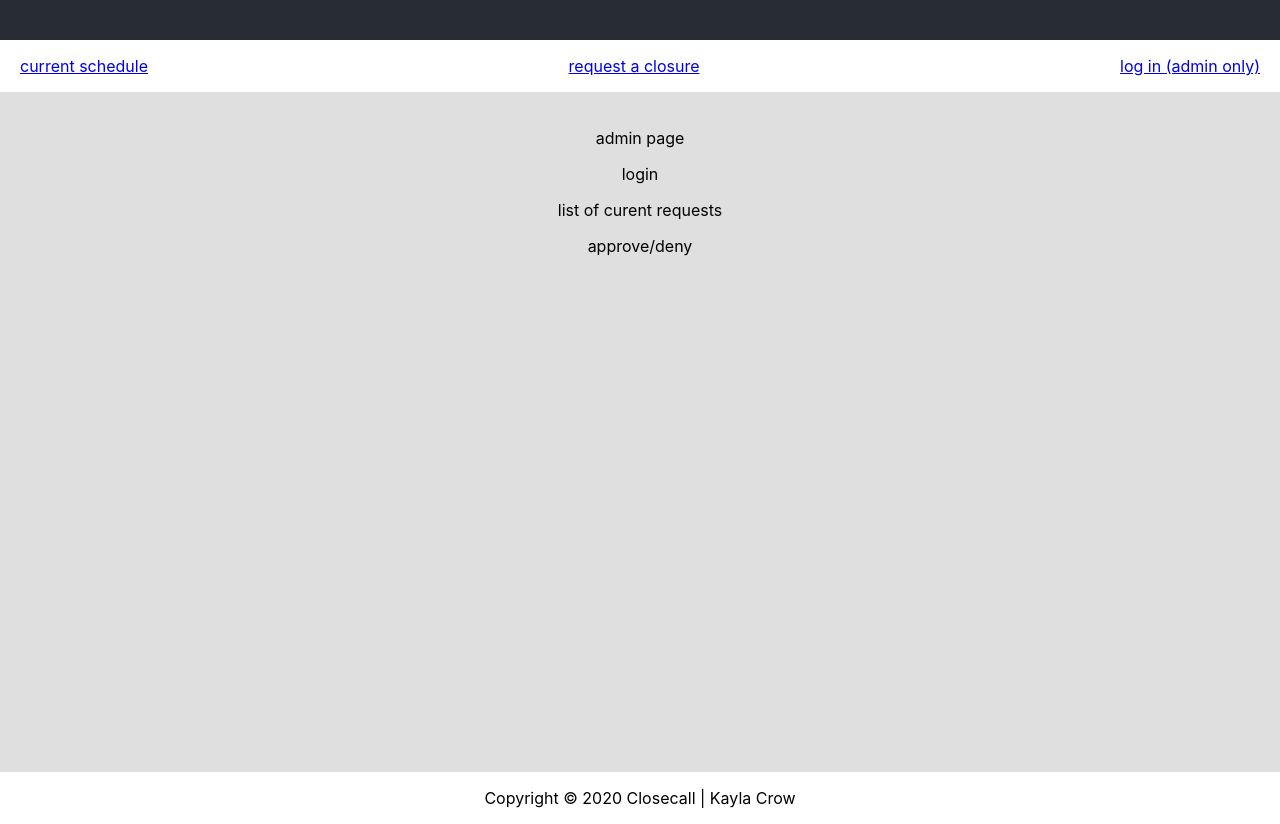
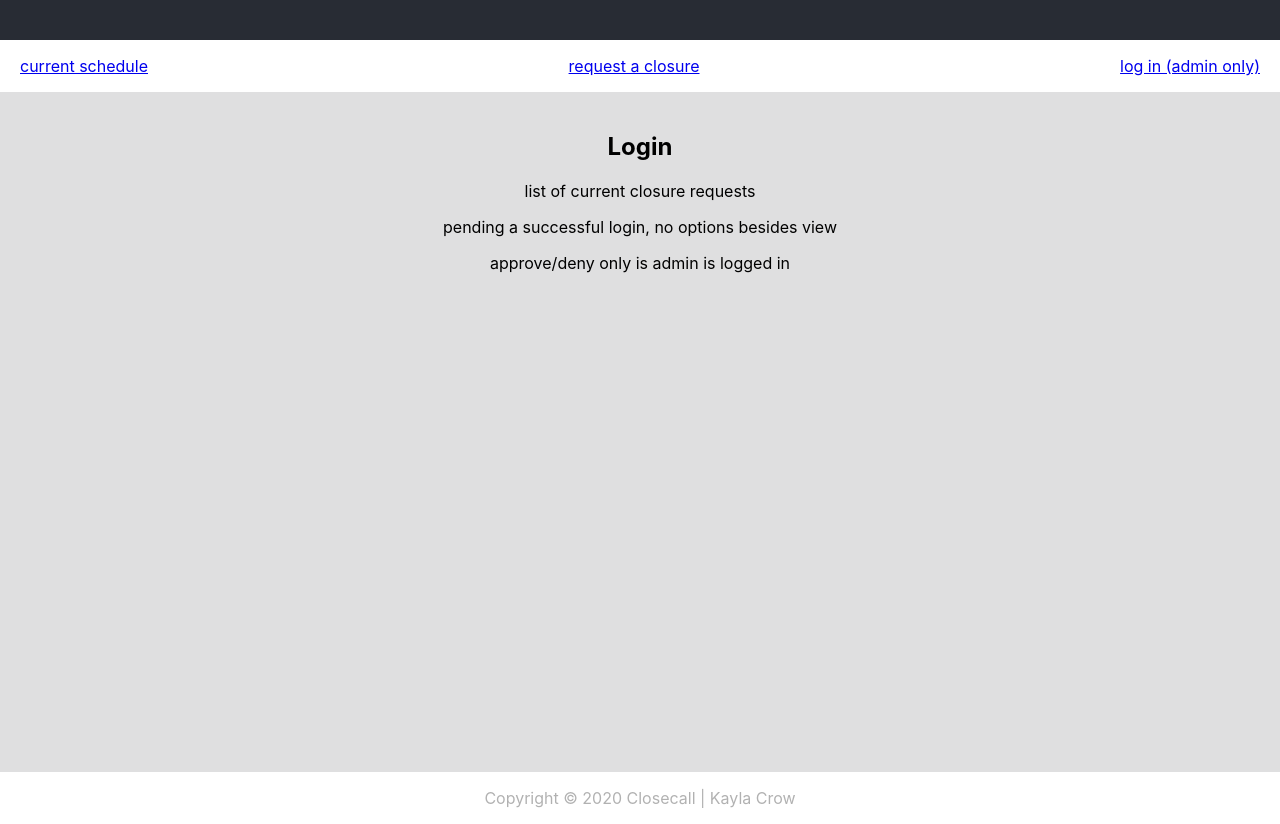
Before and after one commit to blackmacaroon/diaopsclosecall, a React (Create React App) app: page /admin in a window 1280 px wide. Shown: the part 600-1424 px from the top of the page. Built offline with nearby package versions, Linux system fonts and the light colour scheme.

Commit message:
copyright

```diff
--- a/src/App.css
+++ b/src/App.css
@@ -26,3 +26,7 @@
   min-height: 80vh;
   padding: 20px;
 }
+
+.copyright{
+  opacity: 30%;
+}
--- a/src/components/admin.js
+++ b/src/components/admin.js
@@ -3,10 +3,12 @@ import React from "react";
 const Admin = () => {
     return (
         <div className="Admin">
-            <p>admin page</p>
-            <p>login</p>
-            <p>list of curent requests</p>
-            <p>approve/deny</p>
+            <form>
+                <h2>Login</h2>
+            </form>
+            <p>list of current closure requests</p>
+            <p>pending a successful login, no options besides view </p>
+            <p>approve/deny only is admin is logged in</p>
         </div>
     )
 }
--- a/src/components/request.js
+++ b/src/components/request.js
@@ -3,9 +3,10 @@ import React from "react";
 const Request = () => {
     return (
         <div className="Request">
-            <p>request page</p>
+            <header>
+                <h2>Create a Closure Request:</h2>
+            </header>
             <form>
-                <h2>request pavement closure</h2>
                 <p>dropdown input of closure type</p>
                 <p>dropdown input of closure section</p>
                 <p>moment input of closure time</p>
```
